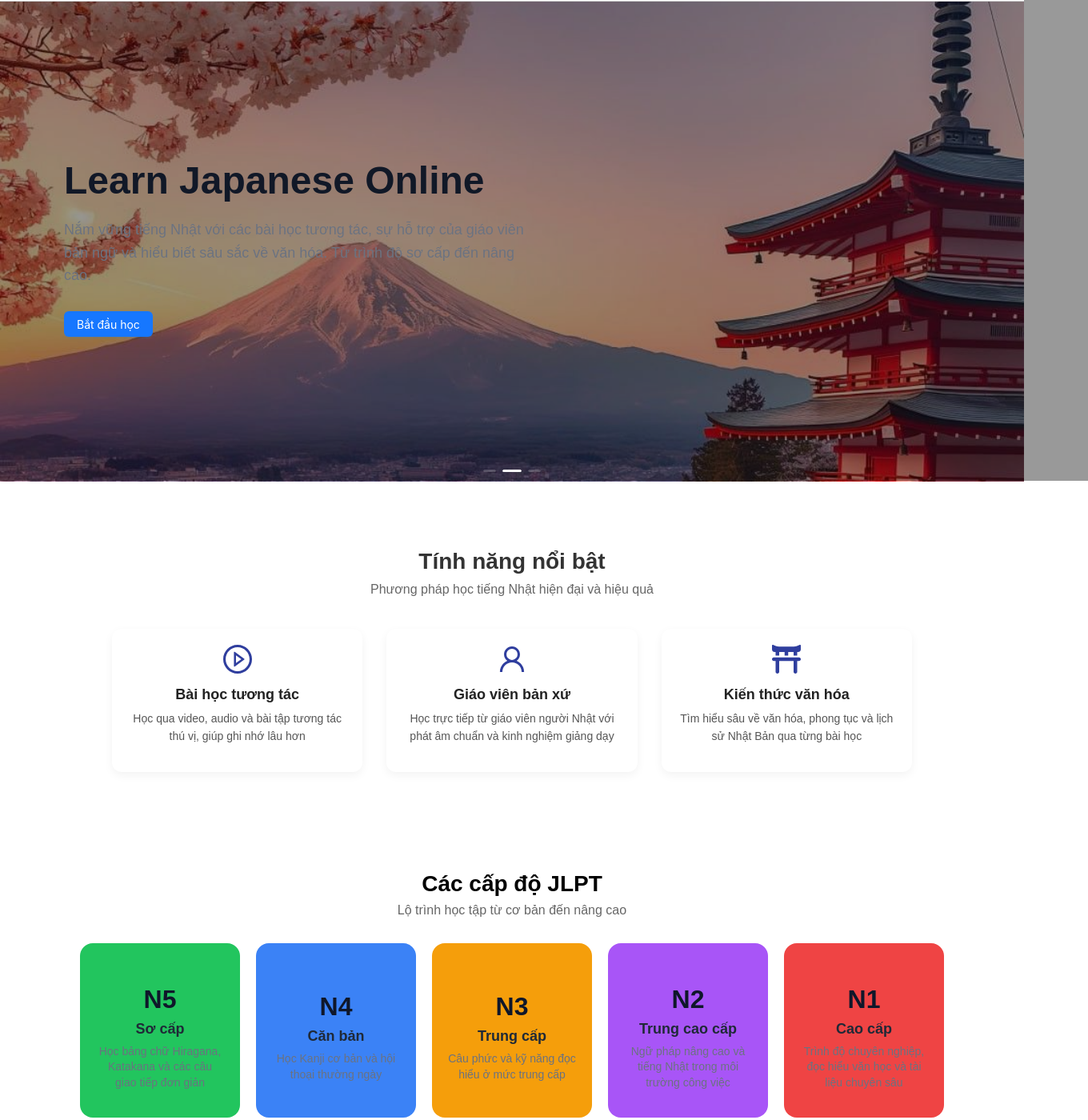
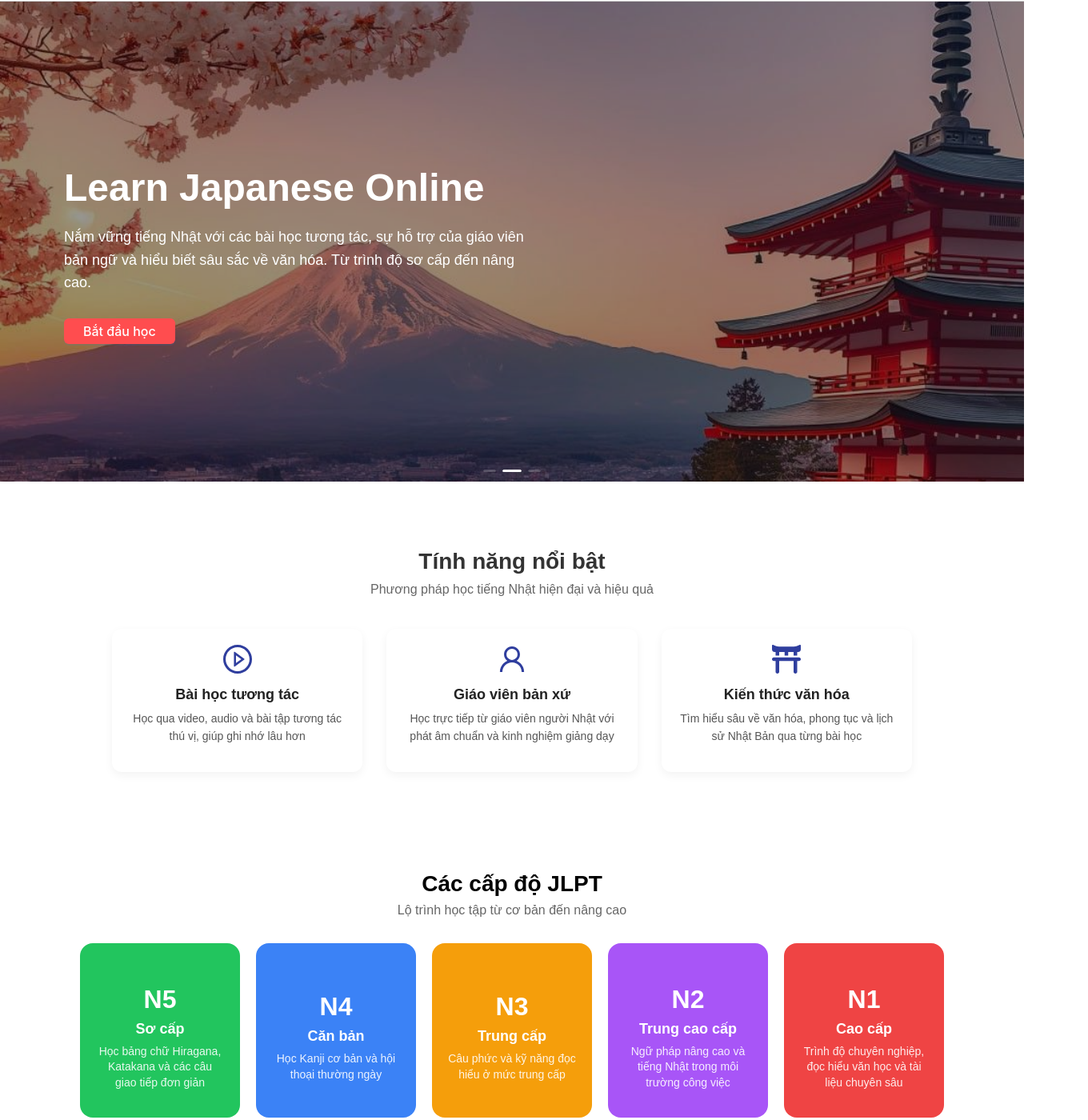
Before and after one commit to danh0999/Hokori-Learning, a React (Vite) app in the folder Hokori-Learning/: page / in a window 1280 px wide. Shown: the part 69-1469 px from the top of the page at 80% size, 1360 px wide, since content can reach past the window. Built offline with nearby package versions, Linux system fonts and the light colour scheme.

Commit message:
Update Banner and CourseLevels styles

```diff
--- a/Hokori-Learning/src/App.jsx
+++ b/Hokori-Learning/src/App.jsx
@@ -11,7 +11,6 @@ function App() {
   return (
     <Provider store={store}>
       <PersistGate loading={null} persistor={persistor}>
-
         <RouterProvider router={router} />
         <SpeedInsights />
       </PersistGate>
--- a/Hokori-Learning/src/pages/Home/components/Banner/styles.module.scss
+++ b/Hokori-Learning/src/pages/Home/components/Banner/styles.module.scss
@@ -1,5 +1,6 @@
 .bannerContainer {
   width: 100%;
+  position: relative; // rất quan trọng để overlay và content định vị chính xác
 
   img {
     width: 100%;
@@ -10,39 +11,41 @@
   }
 
   .overlay {
+    position: absolute;
+    top: 0;
+    left: 0;
     width: 100%;
-    height: 615px;
-    background: rgba(0, 0, 0, 0.4); // lớp mờ (opacity)
+    height: 600px;
+    background: rgba(0, 0, 0, 0.4);
     display: flex;
     align-items: center;
     justify-content: flex-start;
-    padding-left: 80px; // chữ lệch trái một chút
-    z-index: 10;
-    top: 55px;
-    position: absolute;
+    padding-left: 80px;
+    z-index: 2; // overlay nằm trên ảnh
   }
 
   .content {
     max-width: 600px;
     color: #fff;
+    z-index: 3; // nội dung nằm trên lớp overlay
+    position: relative;
 
     h1 {
       font-size: 48px;
       font-weight: bold;
       margin-bottom: 20px;
+      color: #fff; // ép lại cho chắc chắn
     }
 
     p {
       font-size: 18px;
       margin-bottom: 30px;
       line-height: 1.6;
+      color: #fff; // ép lại để không bị AntD ghi đè
     }
   }
 
-  .buttons {
-    display: flex;
-    gap: 15px;
-
+  .buttonContainer {
     button {
       padding: 12px 24px;
       border-radius: 6px;
@@ -50,16 +53,8 @@
       font-weight: 500;
       cursor: pointer;
       border: none;
-    }
-
-    .startBtn {
       background-color: #ff4d4f;
       color: #fff;
     }
-
-    .signUpBtn {
-      background-color: #fff;
-      color: #000;
-    }
   }
 }
--- a/Hokori-Learning/src/pages/Home/components/CourseLevels/courselevels.jsx
+++ b/Hokori-Learning/src/pages/Home/components/CourseLevels/courselevels.jsx
@@ -48,7 +48,6 @@ export default function CourseLevel() {
             key={level.id}
             className={styles.card}
             style={{ backgroundColor: level.color }}
-            onClick={() => alert(`Chuyển đến khóa ${level.id}`)} // sau này thay bằng router link
           >
             <h3 className={styles.level}>{level.id}</h3>
             <h4 className={styles.title}>{level.title}</h4>
--- a/Hokori-Learning/src/pages/Home/components/CourseLevels/styles.module.scss
+++ b/Hokori-Learning/src/pages/Home/components/CourseLevels/styles.module.scss
@@ -25,19 +25,25 @@
 .card {
   flex: 1 1 180px;
   max-width: 200px;
-  color: white;
+  color: #fff; // Toàn bộ chữ mặc định màu trắng
   border-radius: 16px;
   padding: 20px;
   text-align: center;
   cursor: pointer;
   border: none;
-  transition: transform 0.3s ease, background-color 0.3s ease,
-    box-shadow 0.3s ease;
+  transition: transform 0.3s ease, filter 0.3s ease, box-shadow 0.3s ease;
 
   &:hover {
     transform: scale(1.1);
     filter: brightness(1.15);
     box-shadow: 0 10px 24px rgba(0, 0, 0, 0.25);
+  }
+
+  // ép màu trắng riêng lẻ cho chắc chắn
+  .level,
+  .title,
+  .desc {
+    color: #fff !important;
   }
 }
 
@@ -56,4 +62,5 @@
 .desc {
   font-size: 14px;
   line-height: 1.4;
+  opacity: 0.9; // hơi nhạt để cân bằng thẩm mỹ
 }
```
Also changed, not shown: Hokori-Learning/src/pages/Home/components/Courses/courses.jsx (indentation only).
